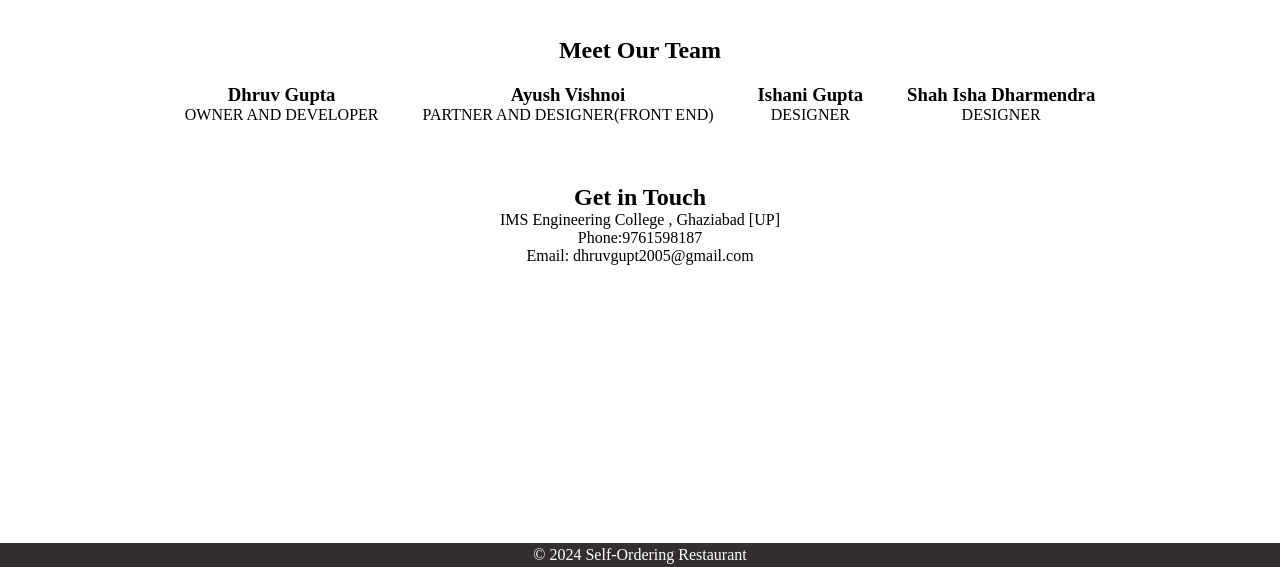
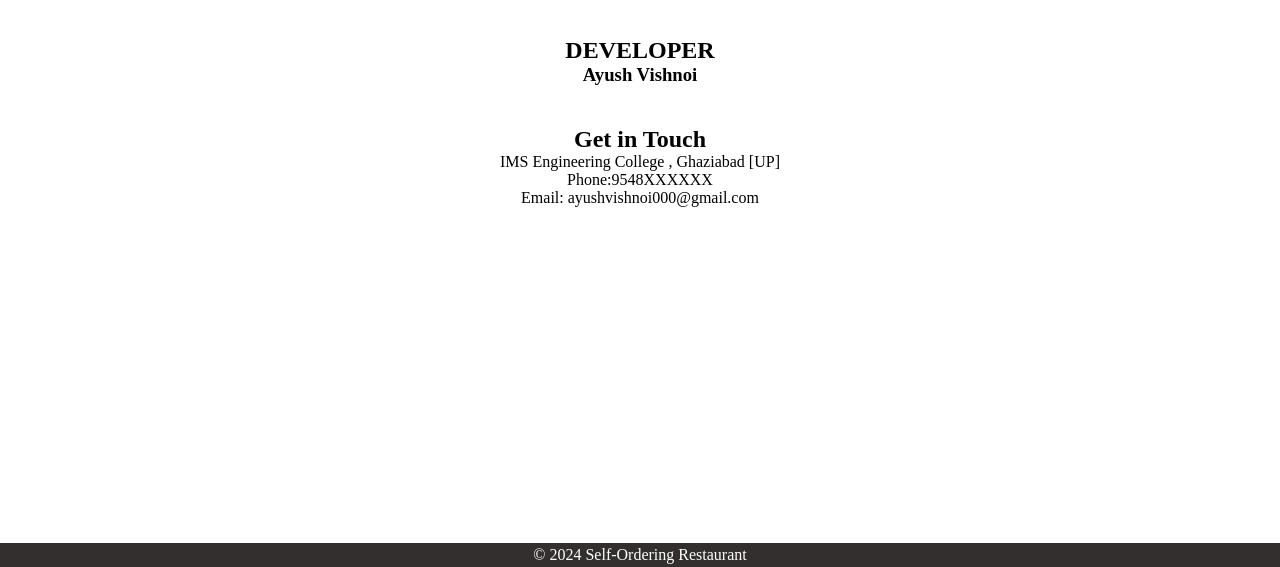
Before and after one commit to Ayush-vishnoi/Mini_project, a plain HTML site: page about.html in a window 1280 px wide. Shown: the part 233-800 px from the top of the page. Drawn offline with Linux system fonts and the light colour scheme.

Commit message:
Mini_project Day 5

```diff
--- a/about.html
+++ b/about.html
@@ -30,33 +30,17 @@
         <p>At our restaurant, we believe that food is not just about sustenance, but about community and connection. We strive to create a warm and welcoming atmosphere that makes you feel like you're part of the family.</p>
     </section>
     <section class="team-section">
-        <h2>Meet Our Team</h2>
-        <div class="team-member">
+            <h2>DEVELOPER</h2>
+            <h3>Ayush Vishnoi</h3>
+            <p></p>
 
-            <h3>Dhruv Gupta</h3>
-            <p>OWNER AND DEVELOPER</p>
-        </div>
-        <div class="team-member">
-
-            <h3>Ayush Vishnoi</h3>
-            <p>PARTNER AND DESIGNER(FRONT END)</p>
-        </div>
-        <div class="team-member">
-
-            <h3>Ishani Gupta</h3>
-            <p>DESIGNER</p>
-        </div>
-        <div class="team-member">
-
-            <h3>Shah Isha Dharmendra</h3>
-            <p>DESIGNER</p>
         </div>
     </section>
     <section class="contact-section">
         <h2>Get in Touch</h2>
         <p>IMS Engineering College , Ghaziabad [UP]</p>
-        <p>Phone:9761598187</p>
-        <p>Email: dhruvgupt2005@gmail.com</p>
+        <p>Phone:9548XXXXXX</p>
+        <p>Email: ayushvishnoi000@gmail.com</p>
     </section>
 </body>
 <footer>
```
Also changed, not shown: 1 other file.
